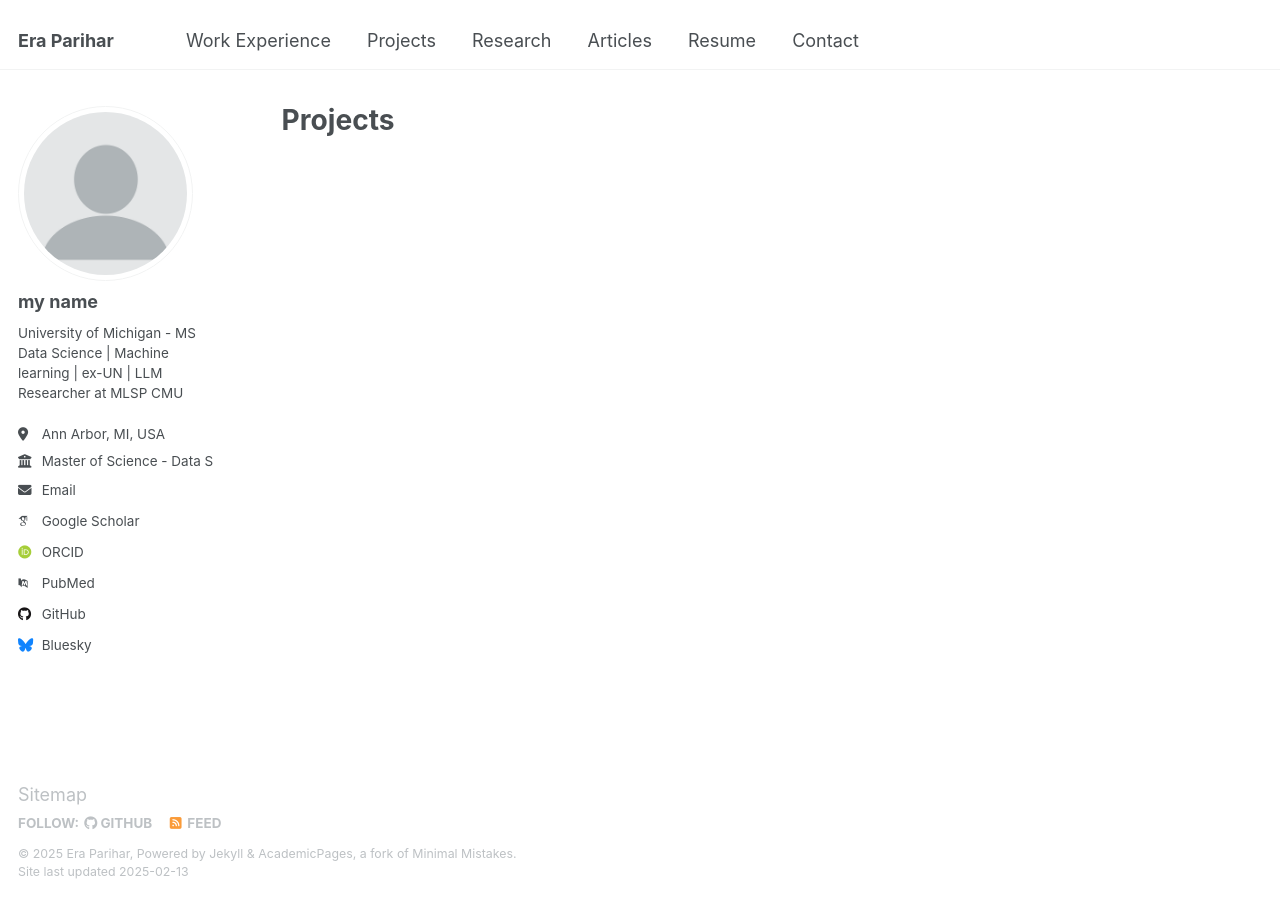
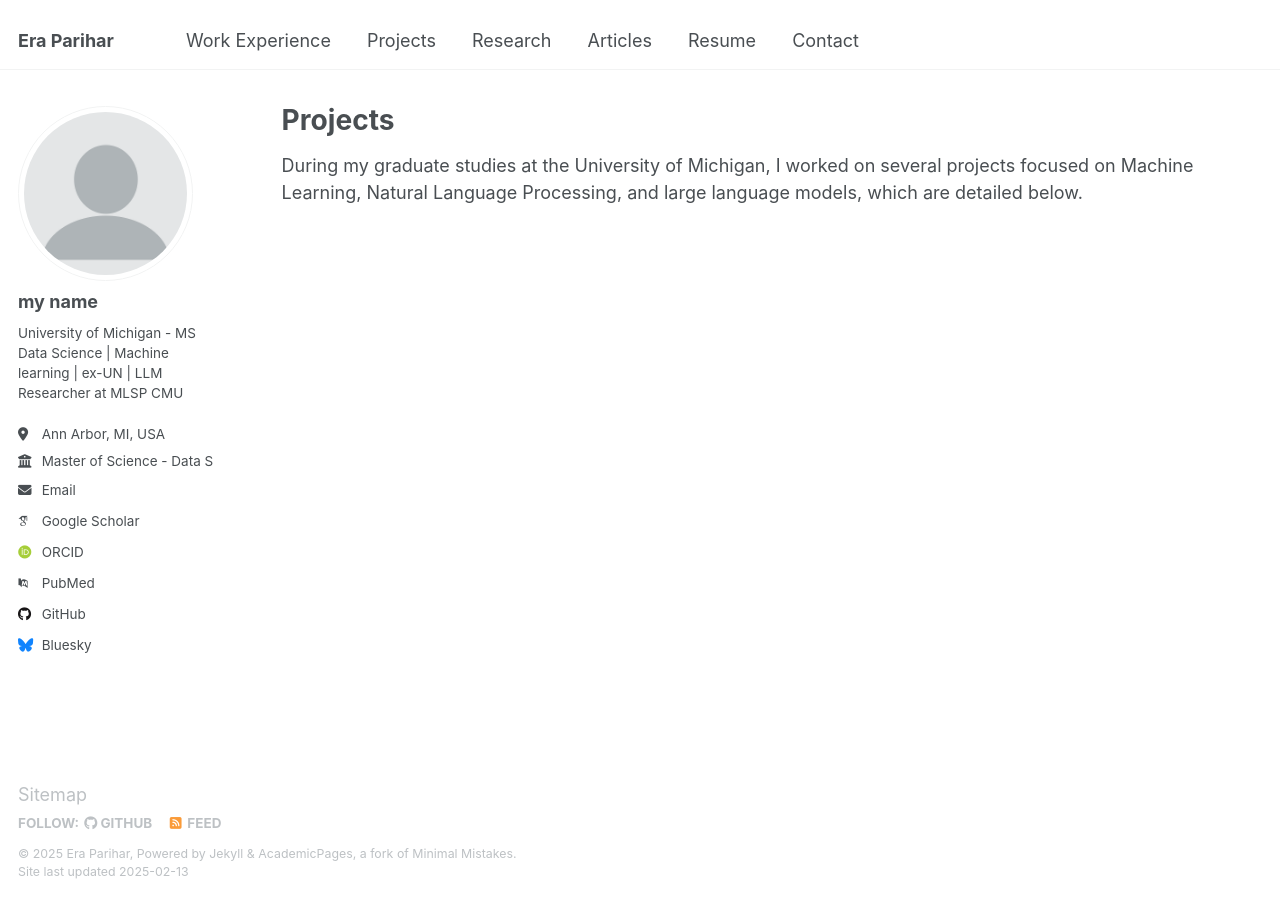
Before and after one commit to erapariharr/erapariharr.github.io, a Jekyll site: the page built from _pages/projects.md, in a window 1280 px wide. Built offline with Jekyll 4.4.1, drawn with Linux system fonts in a browser that asks for light colours; some web fonts are replaced.

Commit message:
Update projects.md

```diff
--- a/_pages/projects.md
+++ b/_pages/projects.md
@@ -5,6 +5,9 @@ permalink: /projects/
 author_profile: true
 ---
 
+{% include base_path %}
+During my graduate studies at the University of Michigan, I worked on several projects focused on Machine Learning, Natural Language Processing, and large language models, which are detailed below.
+
 {% for post in site.projects %}
   {% include archive-single.html %}
 {% endfor %}
```
